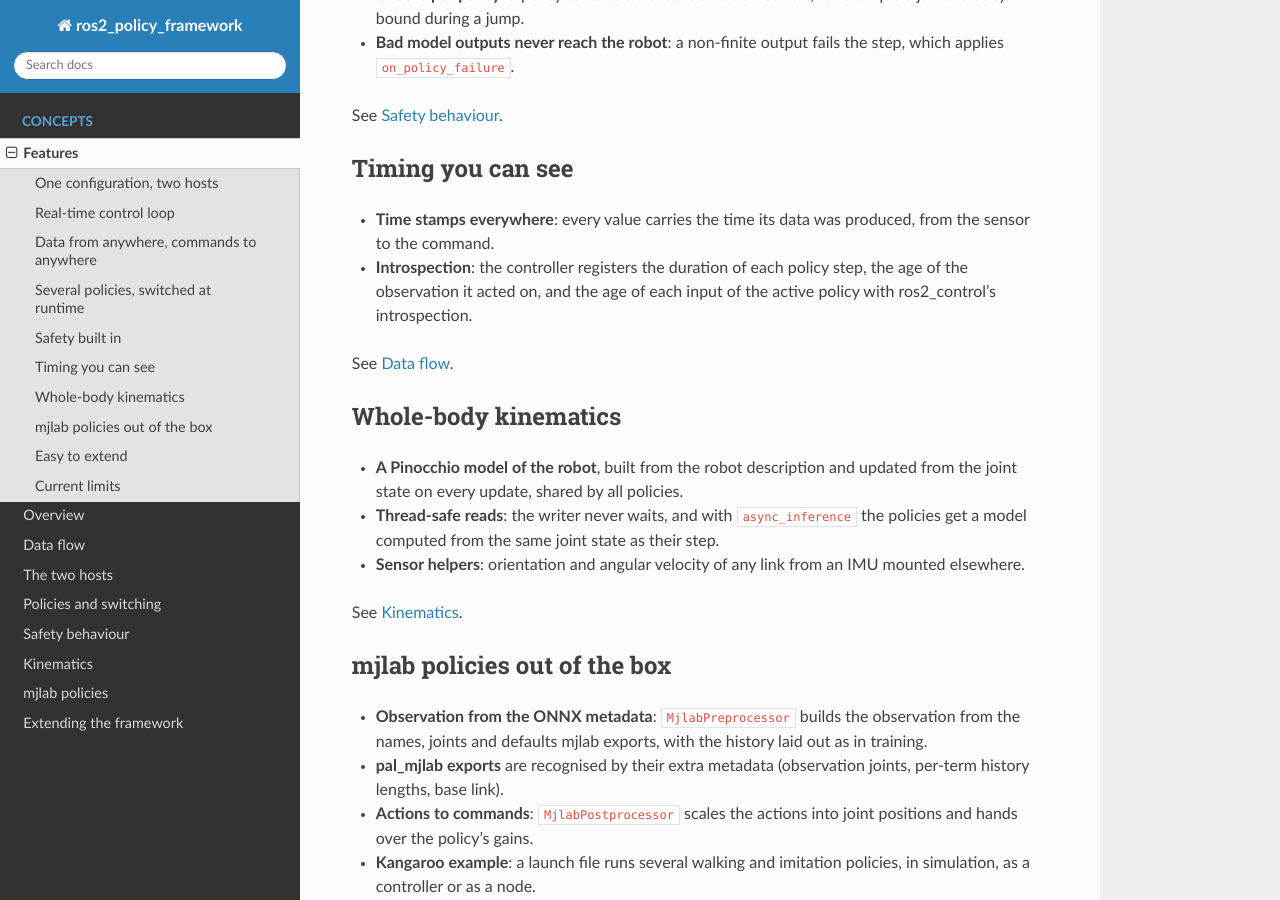
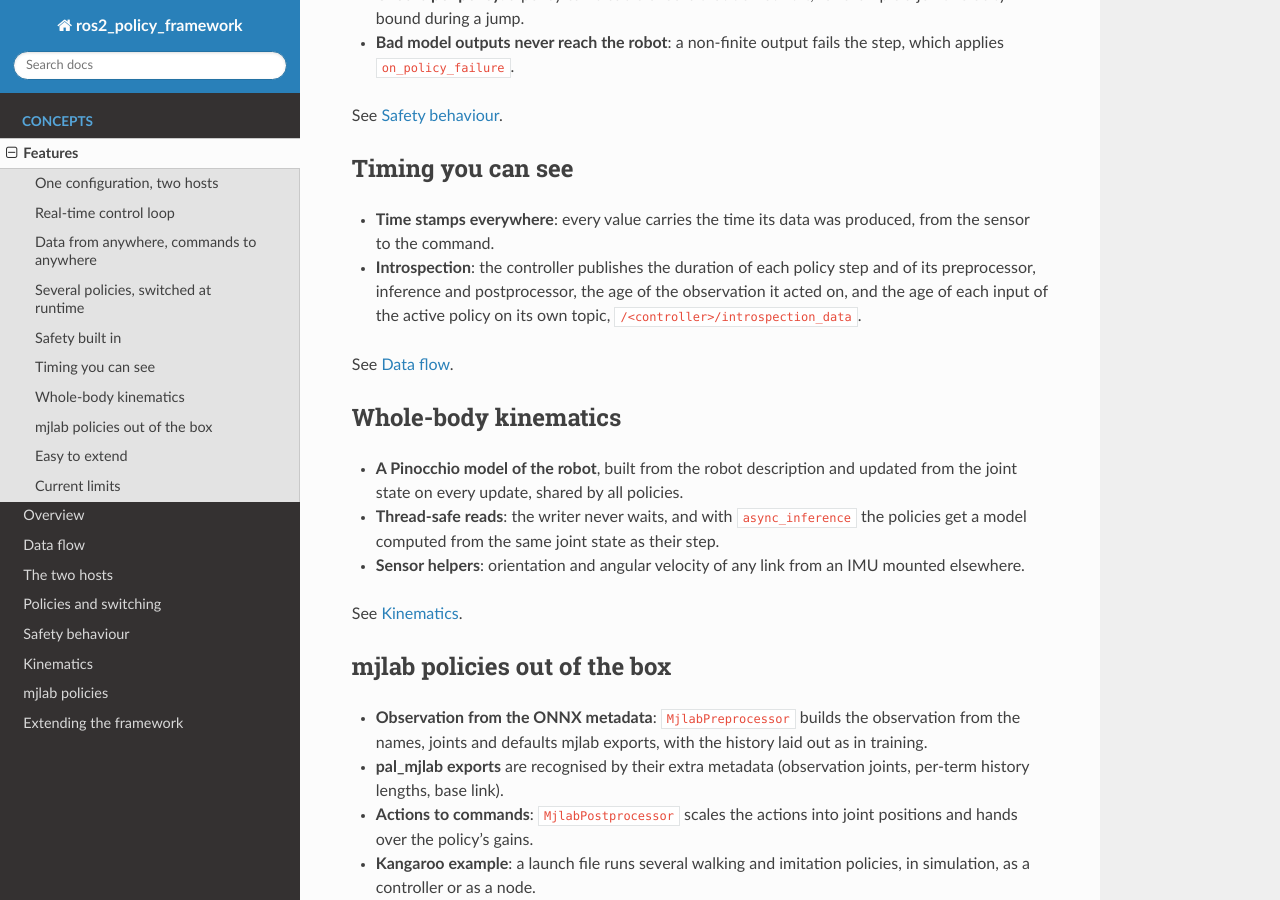
Before and after one commit to saikishor/ros2_policy_framework, a Sphinx documentation site: the page built from docs/features.rst, in a window 1280 px wide and 900 px high, scrolled down 1969 px. Built offline with Sphinx 7.4.7 and the Read the Docs theme 3.1.0, drawn with Linux system fonts in a browser that asks for light colours.

Commit message:
Document the stage timings and the controller-local introspection topic

```diff
--- a/docs/data_flow.rst
+++ b/docs/data_flow.rst
@@ -144,5 +144,6 @@ Every entry carries the time its data was produced. The stamps travel with the d
 This makes two questions answerable at any time: *how old was the data the policy just
 acted on?* and *how long did it take from sensor to command?* The controller publishes the
 first as ``observation_age_ms``, the age of each input of the active policy as
-``input_age_ms.<policy>.<input>``, and the duration of each step as ``policy_step_time_us``
-through ros2_control's introspection.
+``input_age_ms.<policy>.<input>``, and the duration of each step as ``step_time_us`` (with
+its stages as ``preprocessor_time_us``, ``inference_time_us`` and ``postprocessor_time_us``)
+on its own topic, ``/<controller>/introspection_data``.
--- a/docs/features.rst
+++ b/docs/features.rst
@@ -93,9 +93,9 @@ Timing you can see
 
 - **Time stamps everywhere**: every value carries the time its data was produced, from the
   sensor to the command.
-- **Introspection**: the controller registers the duration of each policy step, the age of the
-  observation it acted on, and the age of each input of the active policy with ros2_control's
-  introspection.
+- **Introspection**: the controller publishes the duration of each policy step and of its
+  preprocessor, inference and postprocessor, the age of the observation it acted on, and the
+  age of each input of the active policy on its own topic, ``/<controller>/introspection_data``.
 
 See :doc:`data_flow`.
 
```
Also changed, not shown: README.md (+17 -6 lines).
